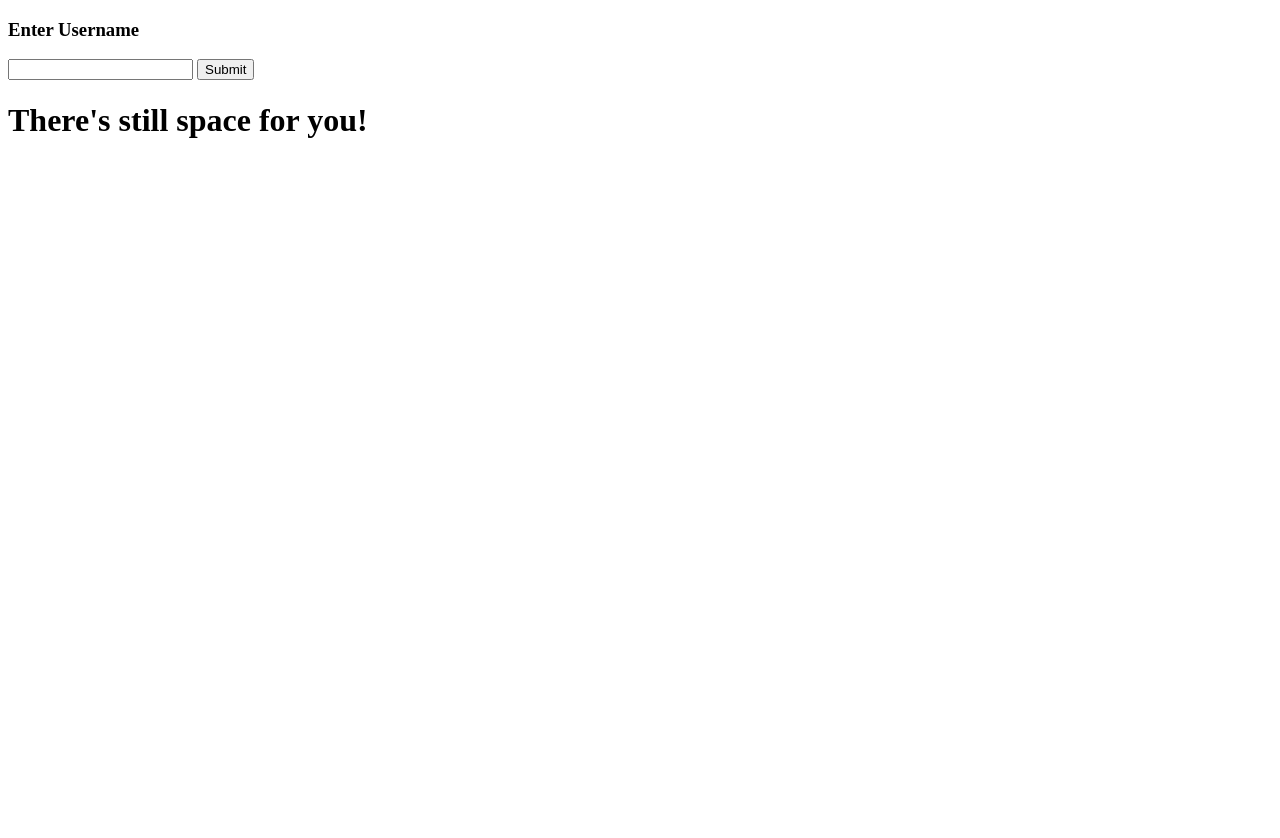
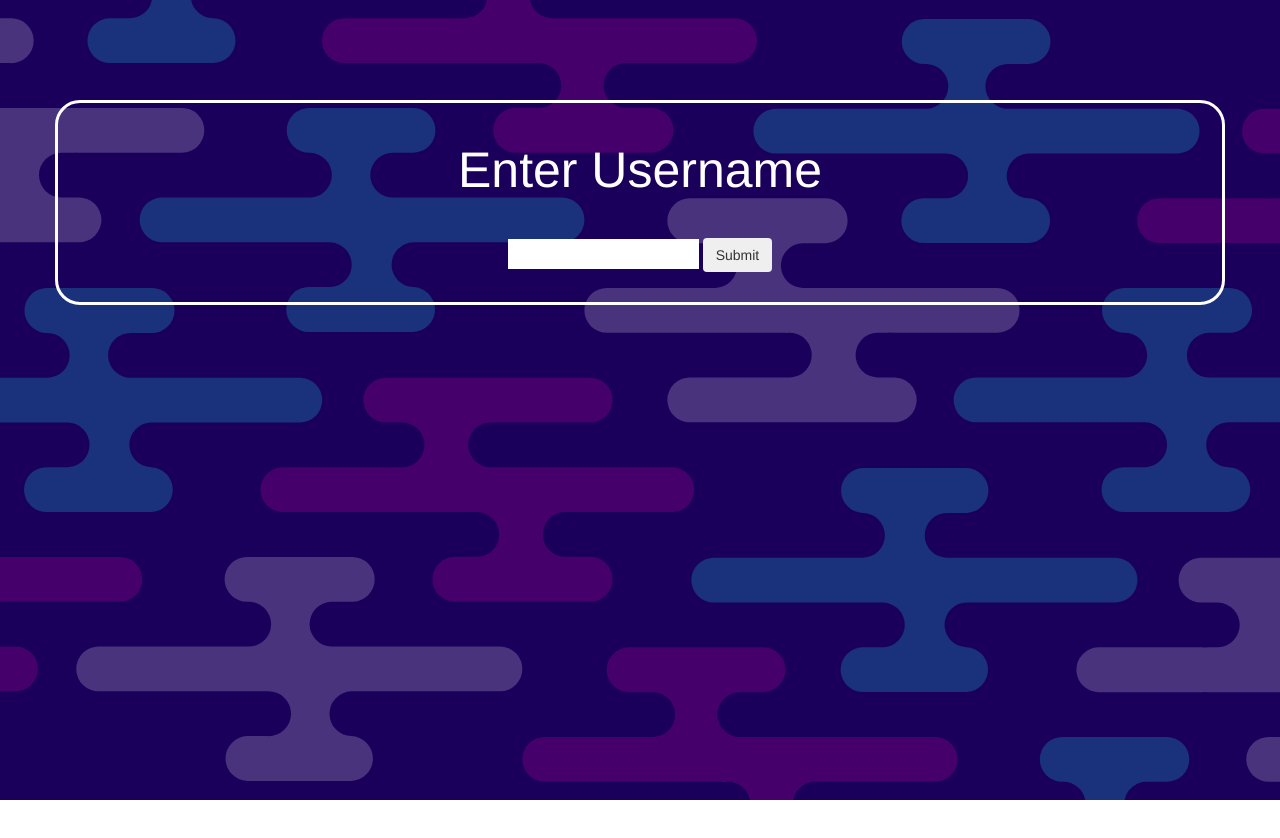
Before and after one commit to murdo25/Nebula, a website built with webpack: page public/html/login-page.html in a window 1280 px wide. Before the commit the page ends 800 px from the top, so only its background shows below. Built offline with nearby package versions, Linux system fonts and the light colour scheme.

Commit message:
assets and login style

```diff
--- a/public/html/login-page.html
+++ b/public/html/login-page.html
@@ -4,24 +4,26 @@
 <head>
     <meta charset="utf-8">
     <title>Nebula</title>
+    <link rel="stylesheet" type="text/css" href="../style/styles.css"/>
     <!--<link rel="stylesheet" href="/css/master.css">-->
 
     <script src="https://ajax.googleapis.com/ajax/libs/jquery/3.3.1/jquery.min.js"></script>
     <script src="/javascript/game-lobby.js"></script>
     <!--<script src="/jquery/dist/jquery.min.js"></script>-->
+    <meta name="viewport" content="width=device-width, initial-scale=1">
+    <link rel="stylesheet" href="https://maxcdn.bootstrapcdn.com/bootstrap/3.4.0/css/bootstrap.min.css">
+    <script src="https://maxcdn.bootstrapcdn.com/bootstrap/3.4.0/js/bootstrap.min.js"></script>
 </head>
 
-<body>
-
-    <form class="login" id="login-form">
-        <h3>Enter Username</h3>
-        <input type="text" name="username" value="" required="required" id="username">
-        <button type="submit" name="submit_button">Submit</button>
-    </form>
-
-    <div class="">
-        <h1>There's still space for you!</h1>
-
+<body class="bg">
+    <div class="container username">
+        <form class="login" id="login-form">
+            <h3 class="title">Enter Username</h3>
+            <div id="form">
+                <input type="text" name="username" value="" required="required" id="username">
+                <button class="btn" type="submit" name="submit_button">Submit</button>
+            </div>
+        </form>
     </div>
 </body>
 
--- /dev/null
+++ b/public/style/styles.css
@@ -0,0 +1,39 @@
+body, html {
+  height: 100%;
+}
+
+.title {
+	color: #fff;
+	font-size: 50px;
+	padding: 10px;
+}
+
+.bg {
+  /* The image used */
+  background-image: url("../../assets/background.svg");
+
+  /* Full height */
+  height: 100%;
+
+  /* Center and scale the image nicely */
+  background-position: center;
+  background-repeat: no-repeat;
+  background-size: cover;
+}
+
+.username {
+	margin: 100px;
+	padding: 10px;
+	border: 3px solid #fff;
+	border-radius: 25px;
+	text-align: center;
+}
+
+#form {
+	padding: 20px;
+}
+
+#username {
+	padding: 5px;
+	border-style: none;
+}
```
Also changed, not shown: assets/background.svg (added), assets/bluePlanet.svg (added), assets/blueShip.svg (added), assets/grayPlanet.svg (added), assets/greenPlanet.svg (added), assets/greenShip.svg (added), assets/orangePlanet.svg (added), assets/pinkPlanet.svg (added), assets/pinkShip.svg (added), assets/purplePlanet.svg (added), 2 other files.
